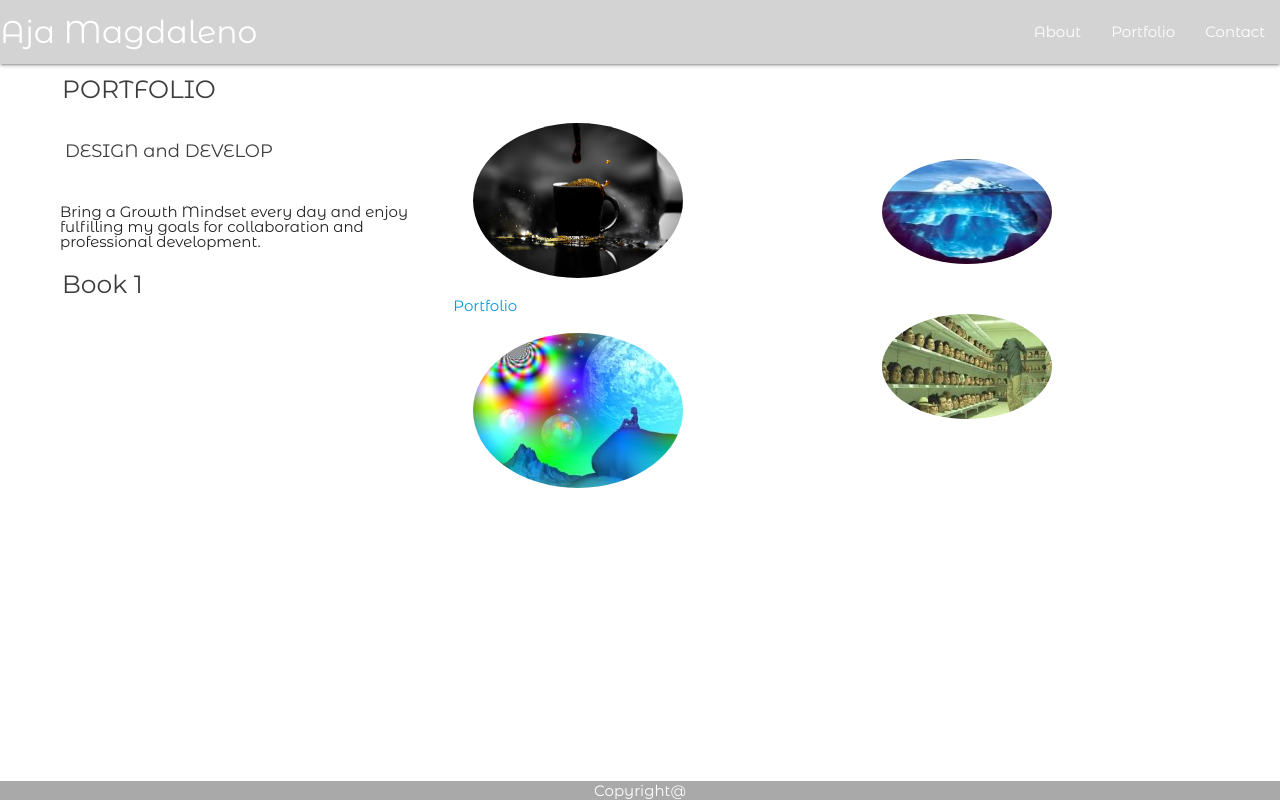
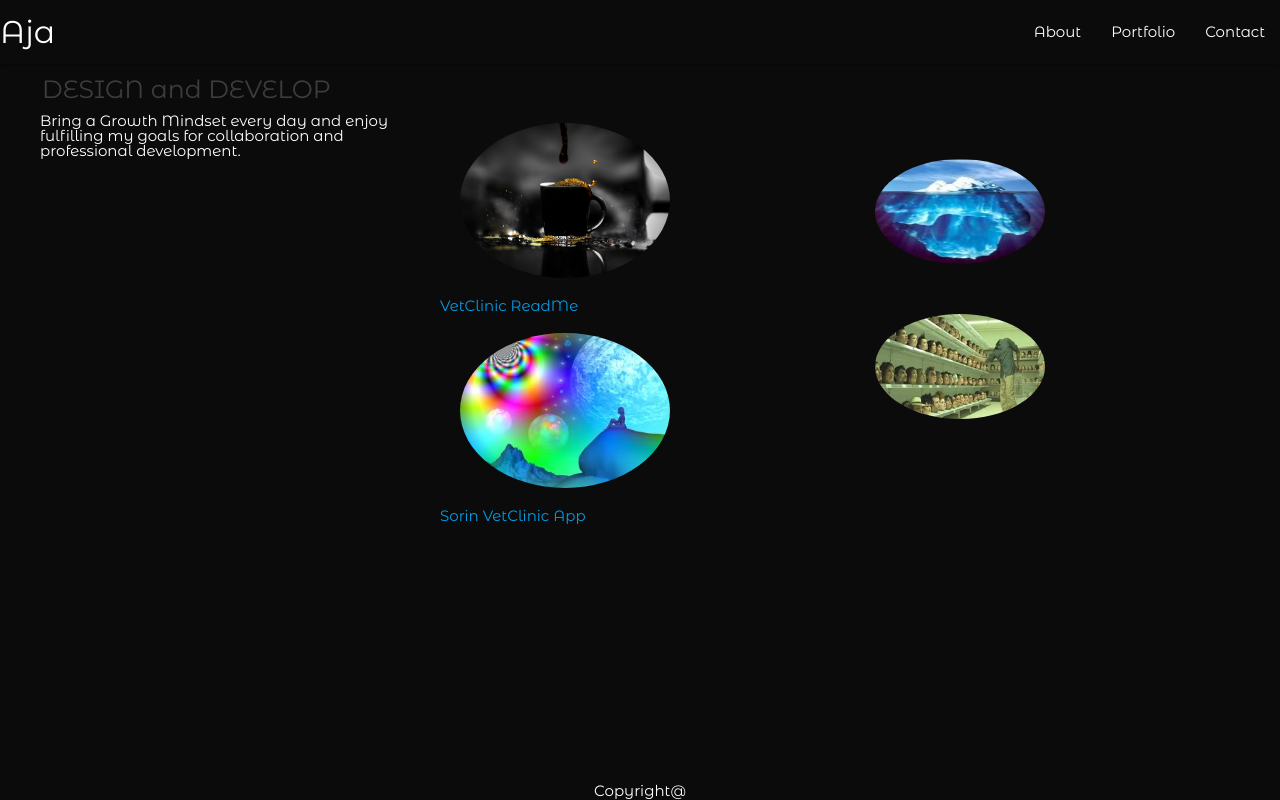
Before and after one commit to AjaMag/Portfolio, a plain HTML site: page portfolio.html in a window 1280 px wide. Drawn offline with nearby package versions, Linux system fonts and the light colour scheme.

Commit message:
some links

```diff
--- a/assets/css/style.css
+++ b/assets/css/style.css
@@ -99,39 +99,39 @@ a:hover {
 
 .footer {
     margin: auto auto 0 auto;
-    background-color: darkgrey;
     position: fixed;
     bottom: 0;
     padding: 2px;
     width: 100%;
     text-align: center;
-    color:white;
 }
 
 @media (min-width: 980px) {
+body, .nav-wrapper, .footer {
+    background-color:rgb(12, 11, 11);
+    color: white;
+}
+
     .row { flex-direction: row;
         display: flex;
         justify-content: space-around;
-        padding-left: 50px;
+        padding-left: 2rem;
         padding-right: 20px;
-
     }
 
-    .column { flex-direction: column;
-        background-color:white;
+    .col { flex-direction: column;
         padding: 15px;
     }
-
+/*
     .col-4 { flex-direction: column;
-    }
+    } */
 }
 @media (max-width: 979px) {
     .row {
         padding-left: 65px;
     }
-}
-
-@media (max-width: 768px) {
-    body { background-color: darkgrey;
+    body, .nav-wrapper, .footer {
+        background-color: darkgrey;
+        color: black;
     }
 }
--- a/portfolio.html
+++ b/portfolio.html
@@ -14,7 +14,7 @@
 <body>
     <nav>
         <div class="nav-wrapper">
-            <a href="#!" class="brand-logo">Aja Magdaleno</a>
+            <a href="#!" class="brand-logo">Aja</a>
             <a href="#" data-target="mobile-demo" class="sidenav-trigger"><i class="material-icons">menu</i></a>
             <ul class="right hide-on-med-and-down">
             <li><a href="index.html">About</a></li>
@@ -31,17 +31,15 @@
 
     <div class="row">
         <div class="col-4">
-            <h1>PORTFOLIO</h1>
-            <h2>DESIGN and DEVELOP</h2>
+            <h1>DESIGN and DEVELOP</h1>
             <p>Bring a Growth Mindset every day and enjoy fulfilling my goals for collaboration and professional development.</p>
-            <h1>Book 1
-            </h1>
         </div>
         <div class="col-4">
                 <h1></h1>
                 <img class="p_img" src="./images/beverage-black-coffee-blur-1235717.jpg" alt="Multi-Blue color Graphic" height="300" width="400">
-                <a href="portfolio.html">Portfolio</a>
+                <a href="https://ajamag.github.io/VetClinic/">VetClinic ReadMe</a>
                 <img class="p_img" src="./images/dreamland.JPG" alt="Multi-color 3-d scene" height="300" width="400">
+                <a href="https://sorin-vetclinic.herokuapp.com">Sorin VetClinic App</a>
         </div>
         <div class="col-4">
                 <img class="p_img p_img2 p_img3" src="./images/tipotheiceberg.JPG" alt="Multi-color 3-d Graphic">
```
Also changed, not shown: contact.html (+1 -1 lines), index.html (+3 -3 lines).
